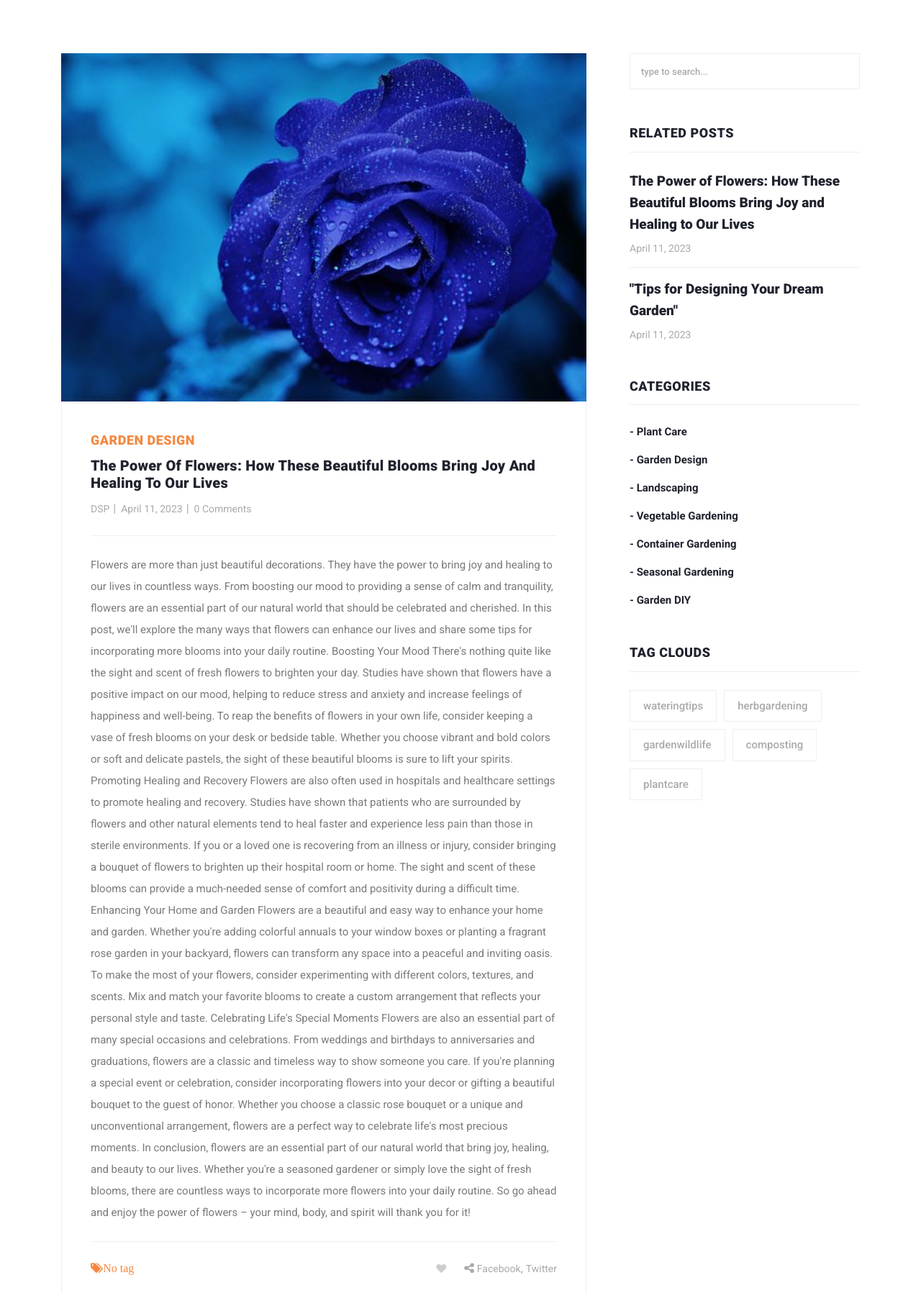
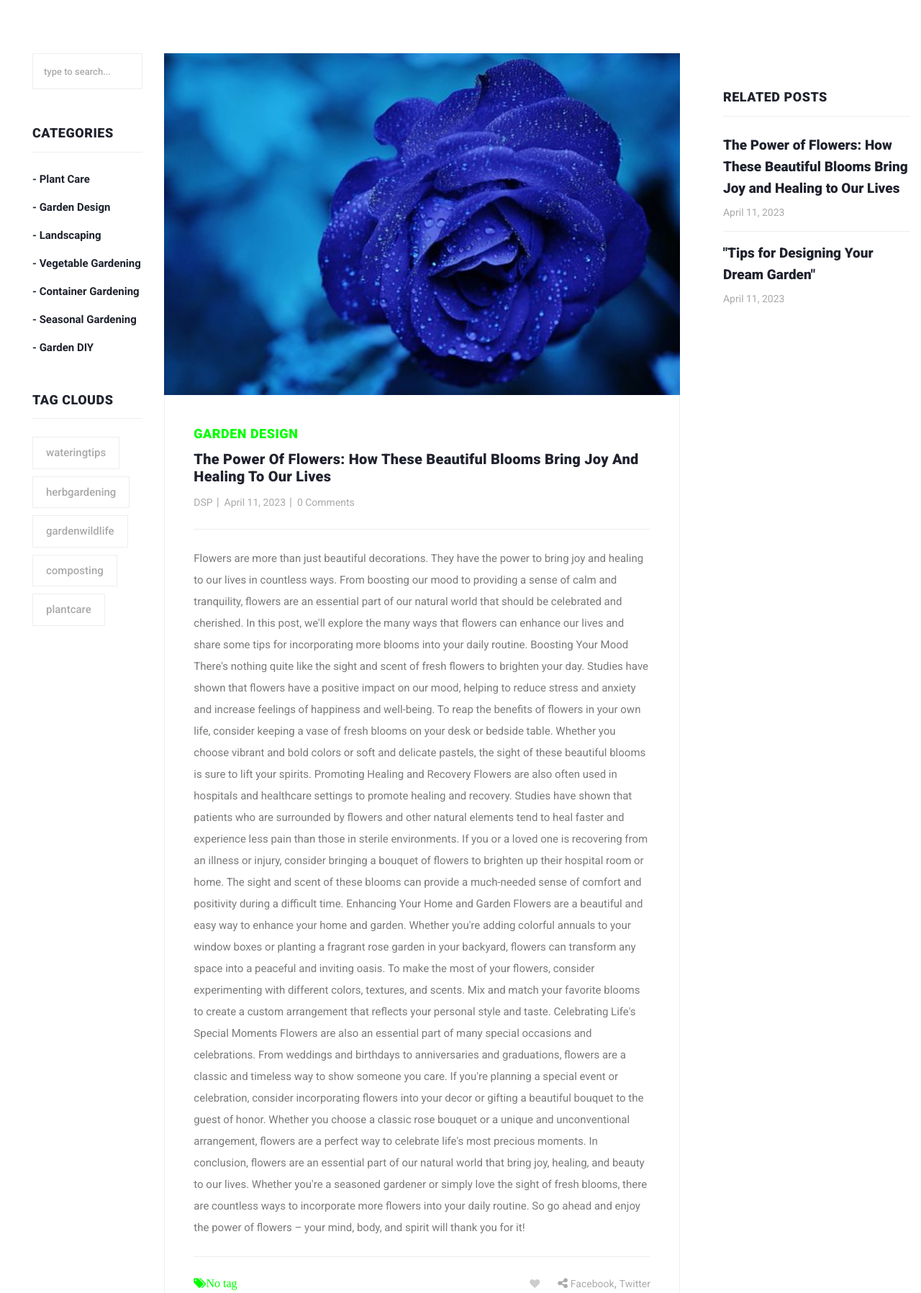
Before and after one commit to Prodipta0109/Gardening-Tukitaki, a Django app: a page that uses src/templates/blog_details.html in a window 1280 px wide. Shown: the part 126-1923 px from the top of the page at 72% size. Run offline with Django 4.2, Linux system fonts and the light colour scheme; a user stored in the database is signed in; data comes from the database, SQL or seed files in the repository; both versions use the stored data as it was after the commit; some libraries are stand-ins or nearby versions.

Commit message:
Frontend change(blog_details & colors)

```diff
--- a/src/assets/css/templatemo-stand-blog.css
+++ b/src/assets/css/templatemo-stand-blog.css
@@ -422,7 +422,7 @@ header .navbar {
 	text-transform: uppercase;
 	letter-spacing: 0.5px;
 	font-weight: 900;
-	color: #f48840;
+	color: #00ff00;
 }
 
 .blog-posts .down-content h4 {
@@ -491,7 +491,7 @@ header .navbar {
 
 .blog-posts .down-content ul.post-tags li:first-child i,
 .blog-posts .down-content ul.post-share li:first-child i {
-	color: #f48840;
+	color: #00ff00;
 	margin-right: 5px;
 }
 
--- a/src/templates/blog_details.html
+++ b/src/templates/blog_details.html
@@ -4,9 +4,50 @@
 
 {% block content %}
 <section class="blog-posts grid-system">
-    <div class="container">
+    <div class="container-fluid">
       <div class="row">
-        <div class="col-lg-8">
+        <div class="col-lg-2">
+          <div class="sidebar">
+            <div class="row">
+              <div class="col-lg-12">
+                <div class="sidebar-item search">
+                  <form id="search_form" name="gs" method="GET" action="#">
+                    <input type="text" name="q" class="searchText" placeholder="type to search..." autocomplete="on">
+                  </form>
+                </div>
+              </div>
+              <div class="col-lg-12">
+                <div class="sidebar-item categories">
+                  <div class="sidebar-heading">
+                    <h2>Categories</h2>
+                  </div>
+                  <div class="content">
+                    <ul>
+                    {% for category in categories %}
+                      <li><a href="{% url 'category_blogs' category.slug %}">- {{category.title}}</a></li>
+                    {% endfor %}
+                    </ul>
+                  </div>
+                </div>
+              </div>
+              <div class="col-lg-12">
+                <div class="sidebar-item tags">
+                  <div class="sidebar-heading">
+                    <h2>Tag Clouds</h2>
+                  </div>
+                  <div class="content">
+                    <ul>
+                    {% for tag in tags %}
+                        <li><a href="{% url 'tag_blogs' tag.slug %}">{{tag.title}}</a></li>
+                    {% endfor%}
+                    </ul>
+                  </div>
+                </div>
+              </div>
+            </div>
+          </div>
+        </div>
+        <div class="col-lg-7">
           <div class="all-blog-posts">
             <div class="row">
               <div class="col-lg-12">
@@ -133,16 +174,9 @@
             </div>
           </div>
         </div>
-        <div class="col-lg-4">
+        <div class="col-lg-3">
           <div class="sidebar">
             <div class="row">
-              <div class="col-lg-12">
-                <div class="sidebar-item search">
-                  <form id="search_form" name="gs" method="GET" action="#">
-                    <input type="text" name="q" class="searchText" placeholder="type to search..." autocomplete="on">
-                  </form>
-                </div>
-              </div>
               <div class="col-lg-12">
                 <div class="sidebar-item recent-posts">
                   <div class="sidebar-heading">
@@ -160,37 +194,10 @@
                   </div>
                 </div>
               </div>
-              <div class="col-lg-12">
-                <div class="sidebar-item categories">
-                  <div class="sidebar-heading">
-                    <h2>Categories</h2>
-                  </div>
-                  <div class="content">
-                    <ul>
-                    {% for category in categories %}
-                      <li><a href="{% url 'category_blogs' category.slug %}">- {{category.title}}</a></li>
-                    {% endfor %}
-                    </ul>
-                  </div>
-                </div>
-              </div>
-              <div class="col-lg-12">
-                <div class="sidebar-item tags">
-                  <div class="sidebar-heading">
-                    <h2>Tag Clouds</h2>
-                  </div>
-                  <div class="content">
-                    <ul>
-                    {% for tag in tags %}
-                        <li><a href="{% url 'tag_blogs' tag.slug %}">{{tag.title}}</a></li>
-                    {% endfor%}
-                    </ul>
-                  </div>
-                </div>
-              </div>
             </div>
           </div>
         </div>
+
       </div>
     </div>
   </section>
```
Also changed, not shown: other parts of src/assets/css/templatemo-stand-blog.css (+26 -26 lines), src/db.sqlite3.
